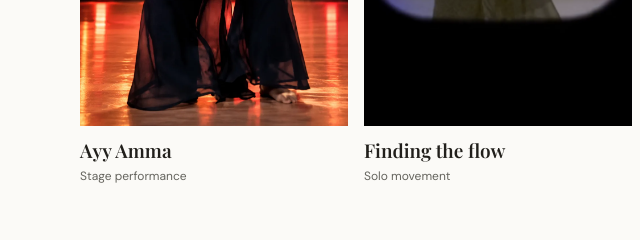
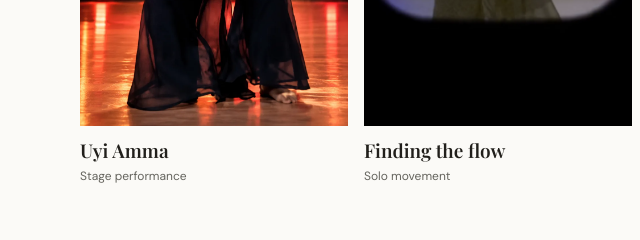
Before and after one commit to emotiveFeet/dance-landing-page, a plain HTML site: page index.html in a window 1280 px wide. Shown: the part 2200-2440 px from the top of the page, 0-640 px from the left. Drawn offline with nearby package versions, Linux system fonts and the light colour scheme.

Commit message:
Update work section performance title from "Ayy Amma" to "Uyi Amma"

```diff
--- a/index.html
+++ b/index.html
@@ -696,7 +696,7 @@
       <div class="work-grid">
         <figure class="work-item">
           <img src="4A55F852-3C1C-4FF6-B885-A3007AE73B54.webp" alt="Aishwarya in a black performance costume for Uyi Amma" loading="lazy">
-          <figcaption><span class="work-title">Ayy Amma</span><span class="work-type">Stage performance</span></figcaption>
+          <figcaption><span class="work-title">Uyi Amma</span><span class="work-type">Stage performance</span></figcaption>
         </figure>
         <figure class="work-item">
           <img src="IMG_1138.webp" alt="Aishwarya dancing in a flowing black costume with a red sash" loading="lazy">
```
